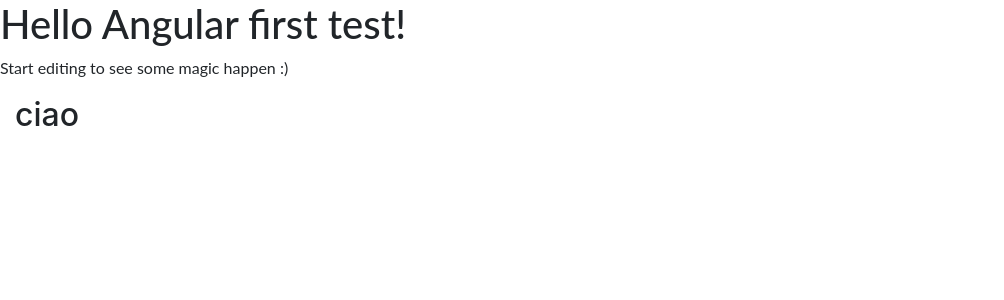
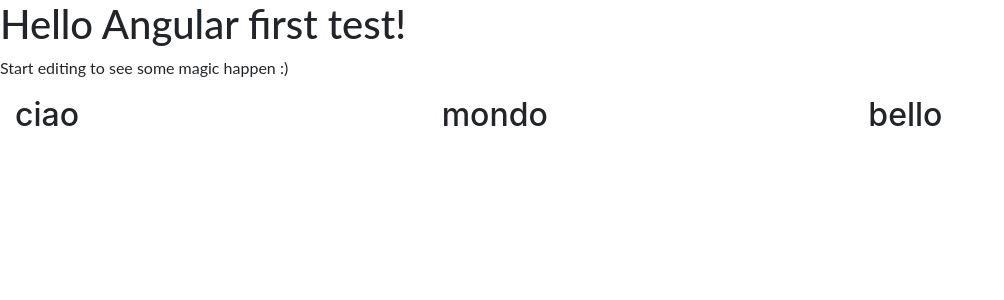
Before and after one commit to ExplosiveMeanPotato/angular-first-test, an Angular app: page / in a window 1280 px wide. Shown: the top 300 px of the page, without its empty margins (0-1004 px from the left). Built offline with nearby package versions, Linux system fonts and the light colour scheme.

Commit message:
2 files modified

```diff
--- a/package.json
+++ b/package.json
@@ -14,7 +14,7 @@
     "@angular/platform-browser-dynamic": "^12.1.0",
     "@angular/router": "^12.1.0",
     "@ng-bootstrap/ng-bootstrap": "^9.0.0",
-    "bootstrap": "4.5.3",
+    "bootstrap": "^4.5.6",
     "core-js": "^3.15.1",
     "jquery": "1.9.1 - 3",
     "popper.js": "^1.16.1",
--- a/src/app/app.component.html
+++ b/src/app/app.component.html
@@ -6,5 +6,11 @@
     <div class="col">
       <h2>ciao</h2>
     </div>
+    <div class="col">
+      <h2>mondo</h2>
+    </div>
+    <div class="col">
+      <h2>bello</h2>
+    </div>
   </div>
 </div>
```
